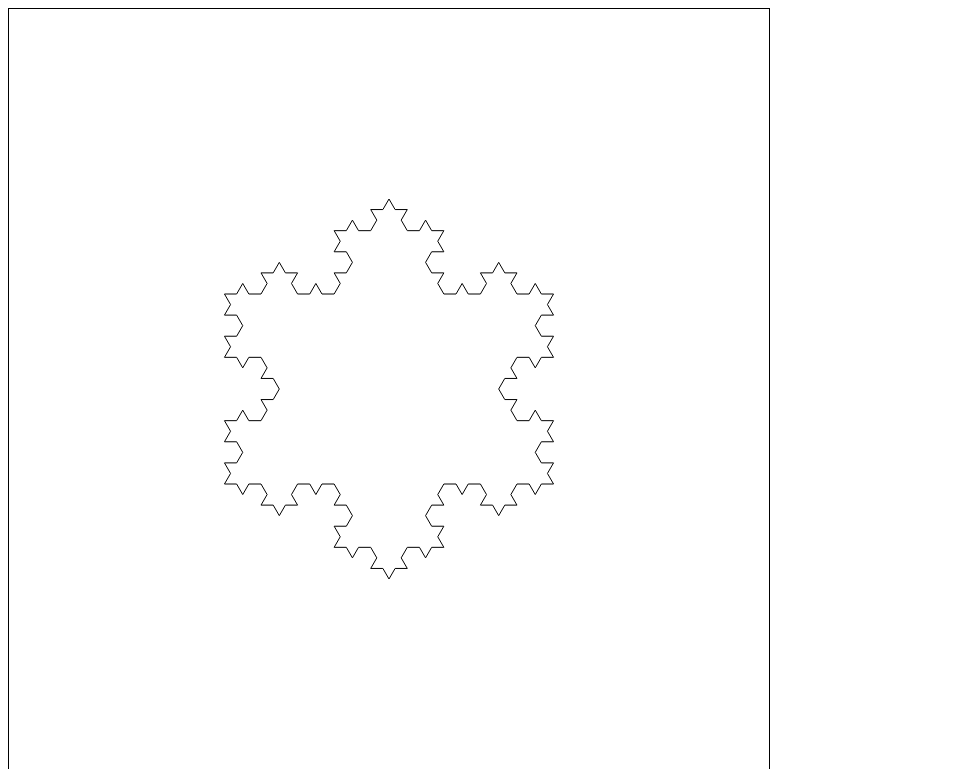
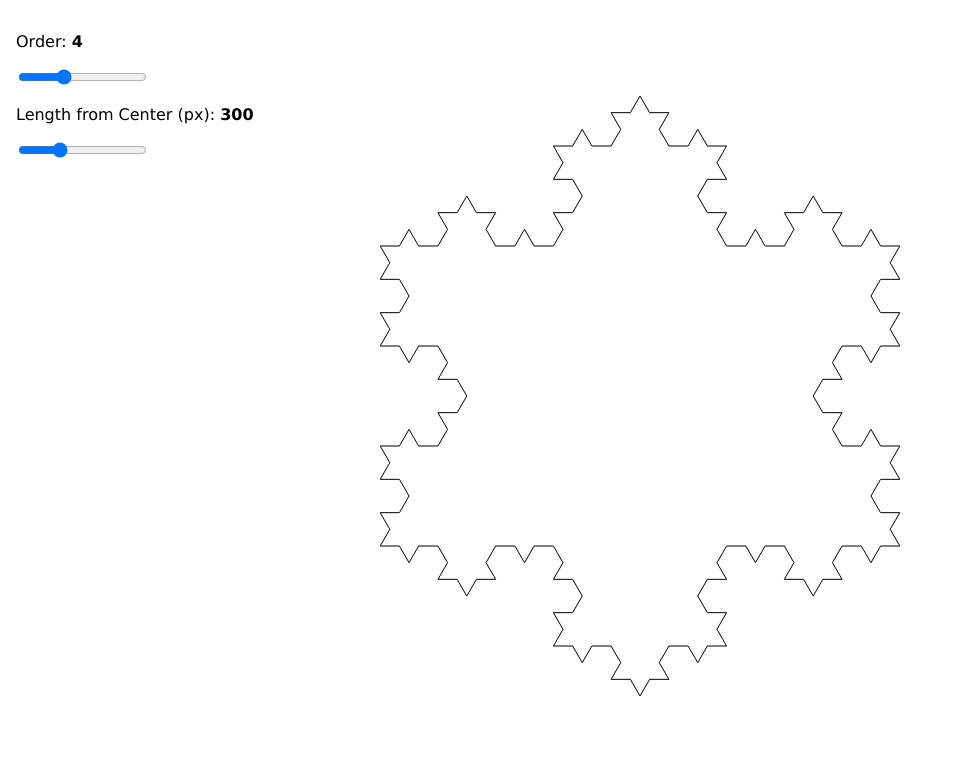
Before and after one commit to Lydia-Bug/koch-snowflake, a plain HTML site: page index.html in a window 1280 px wide. Shown: the top 769 px of the page, without its empty margins (0-956 px from the left). Drawn offline with Linux system fonts and the light colour scheme.

Commit message:
now interactive

```diff
--- a/index.html
+++ b/index.html
@@ -7,6 +7,16 @@
     <link rel="stylesheet" href="stylesheet.css">
   </head>
   <body>
+    <div id="sliders">
+      <div id="order">
+        <p>Order: <b id="orderOutput"></b></p>
+        <input type="range" min="1" max="10" value="4" step="1" class="slider" id="orderInput">
+      </div>
+      <div id="lengthFromCentre">
+        <p>Length from Center (px): <b id="lengthOutput"></b></p>
+        <input type="range" min="1" max="1000" value="300" step="1" class="slider" id="lengthInput">
+      </div>
+    </div>
     <canvas id="canvas"></canvas>
   </body>
 </html>
--- a/script.js
+++ b/script.js
@@ -1,14 +1,13 @@
-var x = 0;
-var y = 0;
-var direction = 0;
+var x;
+var y;
+var direction;
 
-function drawSnowFlake(n) {
-    var lengthFromCenter = canvas.width/4;
-
+function drawSnowFlake(n, lengthFromCenter) {
+    ctx.clearRect(0, 0, canvas.width, canvas.height);
     ctx.beginPath();
 
     x = canvas.width/2;
-    y = canvas.width/2;
+    y = canvas.height/2;
 
     y -= lengthFromCenter;
     direction = 2*Math.PI/3; //120 degrees
@@ -44,13 +43,30 @@ function drawSide(sideLength, n) {
 }
 
 window.onload = function() {
-   // const canvas = document.getElementById("canvas");
+    var orderInput = document.getElementById("orderInput");
+    var orderOutput = document.getElementById("orderOutput");
+    orderOutput.innerHTML = orderInput.value;
+
+    var lengthInput = document.getElementById("lengthInput");
+    var lengthOutput = document.getElementById("lengthOutput");
+    lengthOutput.innerHTML = lengthInput.value;
+
+    orderInput.oninput = function() {
+        console.log(this.value + " " + lengthInput.value);
+        drawSnowFlake(orderInput.value, lengthInput.value);
+        orderOutput.innerHTML = orderInput.value;
+    }
+
+    lengthInput.oninput = function() {
+        console.log(orderInput.value + " " + this.value);
+        drawSnowFlake(orderInput.value, lengthInput.value);
+        lengthOutput.innerHTML = lengthInput.value;
+    }
+
     ctx = canvas.getContext("2d"),
 
-    canvas.width = window.innerHeight * 0.95;
-    canvas.height = window.innerHeight * 0.95;
+    canvas.width = window.innerWidth;
+    canvas.height = window.innerHeight * 0.99;
 
-    n = 4;
-
-    drawSnowFlake(n);
+    drawSnowFlake(orderInput.value, lengthInput.value);
 }
--- a/stylesheet.css
+++ b/stylesheet.css
@@ -1,3 +1,9 @@
-canvas {
-    border: 1px solid black;
+body{
+    margin: 0;
 }
+
+#sliders{
+    font-family: Verdana,sans-serif;
+    margin: 1em;
+    position: absolute;
+}
```
